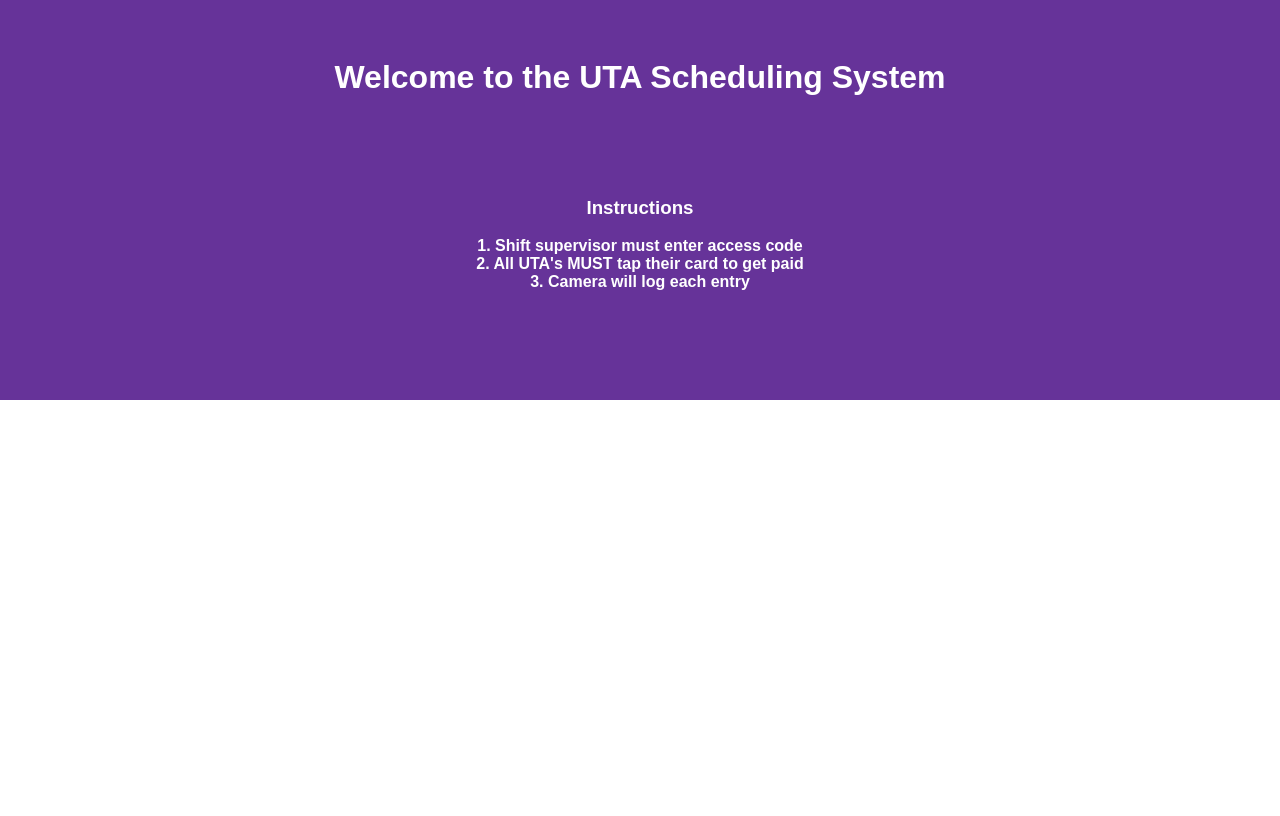
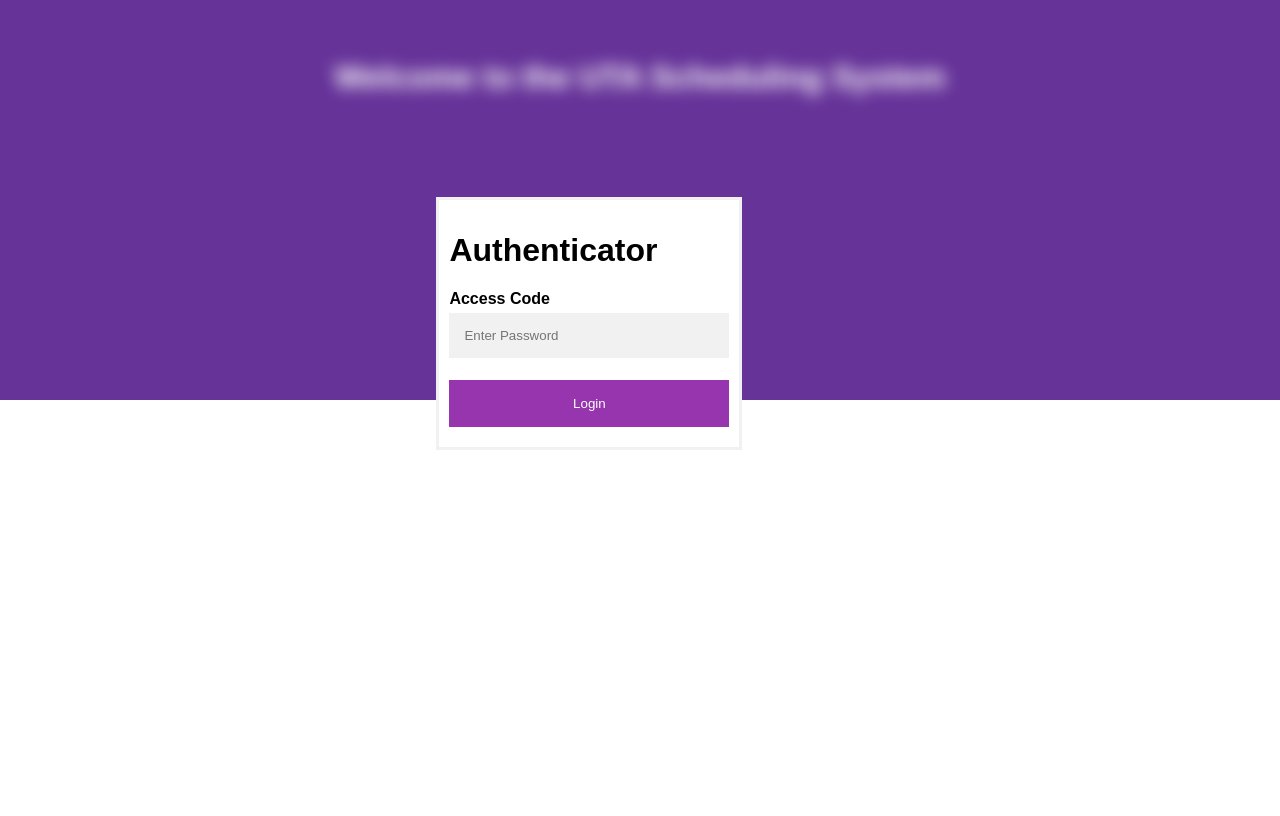
Before and after one commit to Proto007/UTA-Management-System, a Django app: page / in a window 1280 px wide. Before the commit the page ends 400 px from the top, so only its background shows below. Run offline with Django 4.2, Linux system fonts and the light colour scheme.

Commit message:
added form that's centered and blurred

```diff
--- a/uta_management_system/templates/homepage.css
+++ b/uta_management_system/templates/homepage.css
@@ -28,3 +28,92 @@
     font-family: Arial, sans-serif;
     color: white;
 }
+
+body {font-family: Arial, Helvetica, sans-serif;}
+* {box-sizing: border-box;}
+
+/* Button used to open the contact form - fixed at the bottom of the page */
+.open-button {
+    background-color: #555;
+    color: white;
+    padding: 16px 20px;
+    border: none;
+    cursor: pointer;
+    opacity: 0.8;
+    position: fixed;
+    bottom: 23px;
+    right: 28px;
+    width: 280px;
+}
+
+/* The popup form  */
+.form-popup {
+    display: block;
+    position: fixed;
+    bottom: 350px;
+    right: 42%;
+    border: 3px solid #f1f1f1;
+    z-index: 9;
+}
+
+/* Add styles to the form container */
+.form-container {
+    max-width: 300px;
+    padding: 10px;
+    background-color: white;
+}
+
+/* Full-width input fields */
+.form-container input[type=text], .form-container input[type=password] {
+    width: 100%;
+    padding: 15px;
+    margin: 5px 0 22px 0;
+    border: none;
+    background: #f1f1f1;
+}
+
+/* When the inputs get focus, do something */
+.form-container input[type=text]:focus, .form-container input[type=password]:focus {
+    background-color: #ddd;
+    outline: none;
+}
+
+/* Set a style for the submit/login button */
+.form-container .btn {
+    background-color: #7d039a;
+    color: white;
+    padding: 16px 20px;
+    border: none;
+    cursor: pointer;
+    width: 100%;
+    margin-bottom:10px;
+    opacity: 0.8;
+}
+
+/* Add some hover effects to buttons */
+.form-container .btn:hover, .open-button:hover {
+    opacity: 1;
+}
+
+.container div:not(.center){
+    width:100%;
+    height:100%;
+    min-height:400px;
+    position:relative;
+    filter: blur(0.5rem);
+    z-index:1;
+}
+.text{
+    width:50%;
+}
+.center{
+    width:200px;
+    height:200px;
+    position:absolute;
+    top: 50%;
+    left:50%;
+    transform:translate(-50%, -50%);
+    background:#f00;
+    z-index:10;
+    filter: blur(0);
+}
--- a/uta_management_system/templates/homepage.html
+++ b/uta_management_system/templates/homepage.html
@@ -2,12 +2,26 @@
 
 <html lang = "en">
     <div id="background"></div>
+    <div class="focus-element"></div>
+    <div class="form-popup" id="myForm">
+        <form class = "form-container" onsubmit="return false;">
+            <h1>Authenticator</h1>
+            <label for="psw"><b>Access Code</b></label>
+            <input type="password" placeholder="Enter Password" name="psw" required>
 
+            <button type="submit" class="btn" onclick="closeForm()">Login</button>
+        </form>
+    </div>
+    </div>
+
+    <div class="container" id = "container">
     <head>
         <title>UTA-Clockin</title>
         <link rel = "stylesheet" type = "text/css" href = "homepage.css">
         <script src="homepage.js"></script>
     </head>
+
+
 
     <div id = "title">
         <h1>Welcome to the UTA Scheduling System</h1>
@@ -17,5 +31,5 @@
         <h3>Instructions</h3>
         <b>1. Shift supervisor must enter access code <br>2. All UTA's MUST tap their card to get paid<br>3. Camera will log each entry</b>
     </div>
-
+    </div>
 </html>
--- a/uta_management_system/templates/homepage.js
+++ b/uta_management_system/templates/homepage.js
@@ -0,0 +1,12 @@
+function openForm() {
+    document.getElementById("myForm").style.display = "block";
+}
+
+function closeForm() {
+    document.getElementById("myForm").style.display = "none";
+    document.getElementById("center").style.display = "none";
+}
+
+window.onload = function() {
+    openForm();
+};
```
